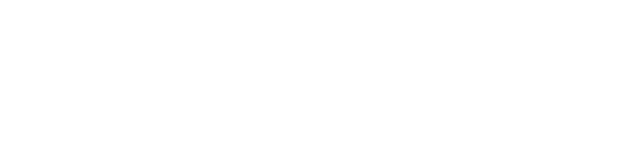
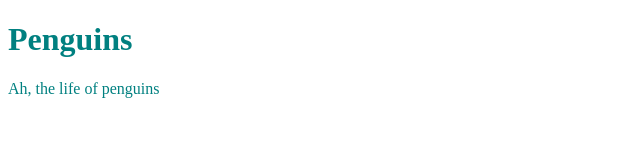
Before and after one commit to stefsies/stefsies.github.io, a plain HTML site: page unit_3/index.html in a window 1280 px wide. Shown: the whole page, without its empty margins (0-640 px from the left). Drawn offline with Linux system fonts and the light colour scheme.

Commit message:
updates to the CSS part 2

```diff
--- a/unit_3/css/style.css
+++ b/unit_3/css/style.css
@@ -1,3 +1,6 @@
 body {
 background-image: url("/images/penguins.jpeg")
 }
+h1, p {
+	color: teal;
+}
--- a/unit_3/index.html
+++ b/unit_3/index.html
@@ -0,0 +1,14 @@
+<!DOCTYPE html>
+<html>
+
+<head>
+	<title>Penguins</title>
+	<link rel="stylesheet" type="text/css" href="css/style.css">
+</head>
+
+<body>
+	<h1>Penguins</h1>
+	<p id="slogan">Ah, the life of penguins</p>
+</body>
+
+</html>
```
